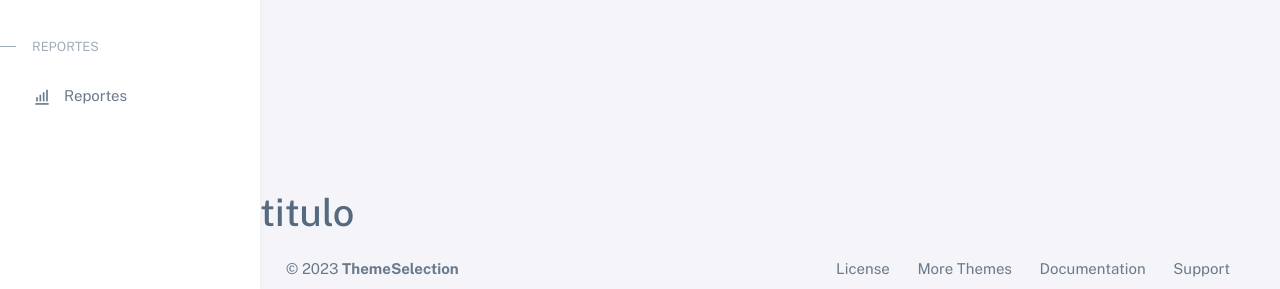
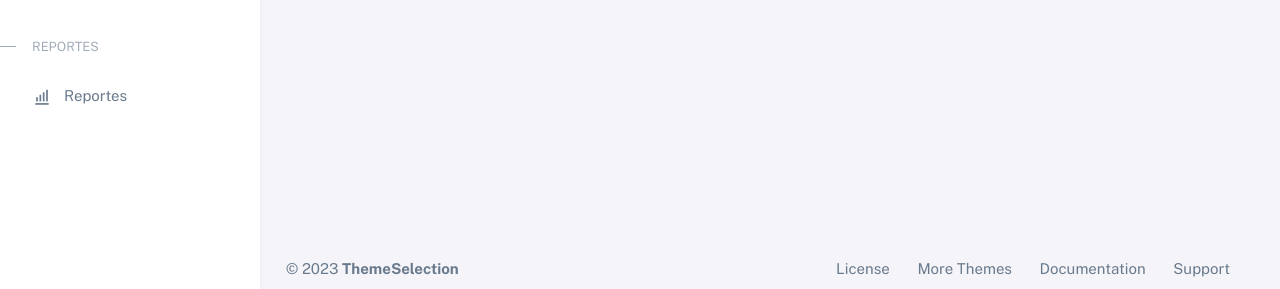
Before and after one commit to devappscl/diseturnos, a PHP site: page /diseturnos/views/inicio/ in a window 1280 px wide. Shown: the part 511-800 px from the top of the page. Run offline with PHP 8.4, Linux system fonts and the light colour scheme; a user stored in the database is signed in.

Commit message:
solo seborro una prueba

```diff
--- a/views/inicio/index.php
+++ b/views/inicio/index.php
@@ -43,7 +43,7 @@ require "../template/header.php";
                 </div>
               </div>
             </div>
-            <div><h1>titulo</h1></div>
+
 <?php
 require "../template/footer.php";
 ?>
```
